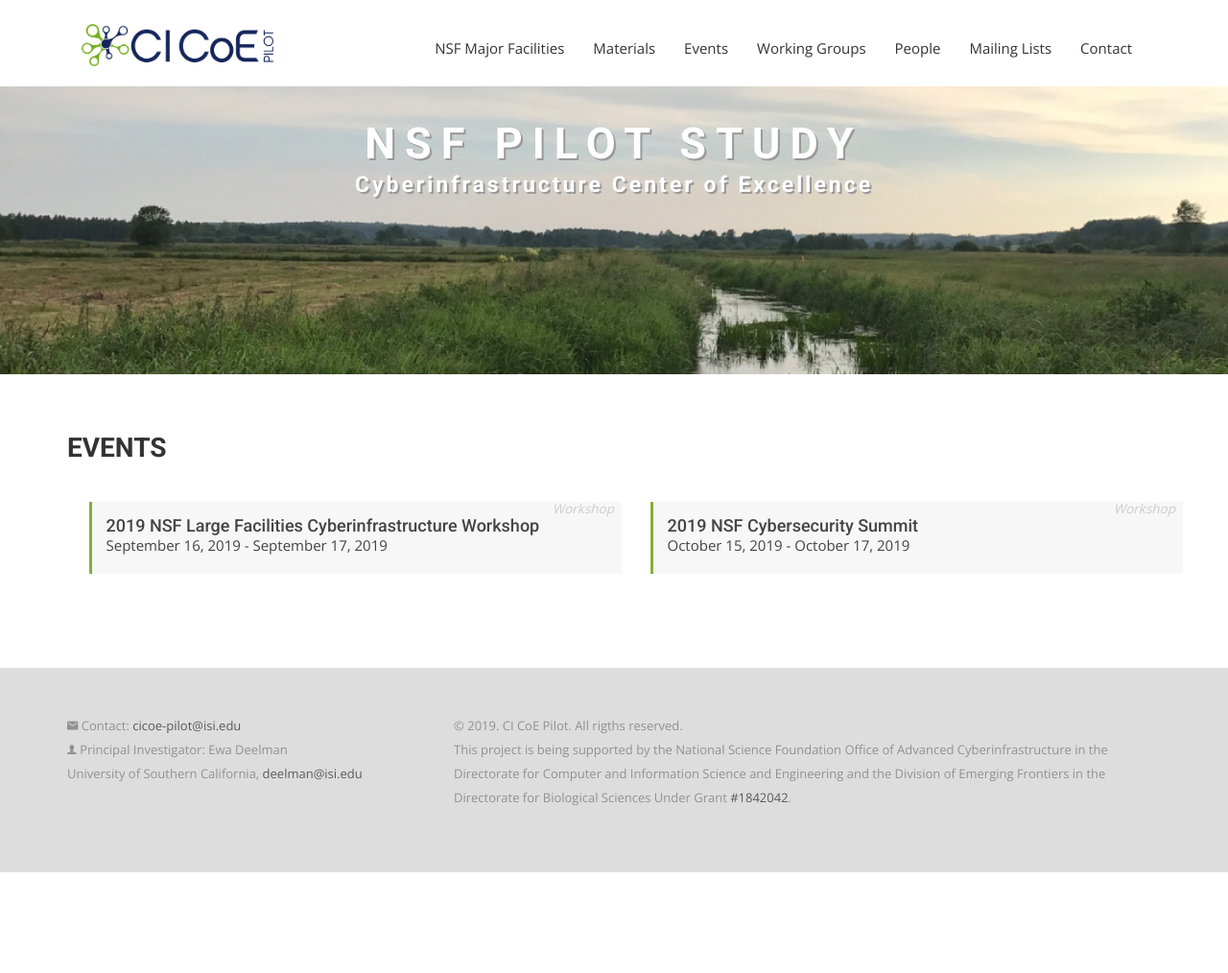
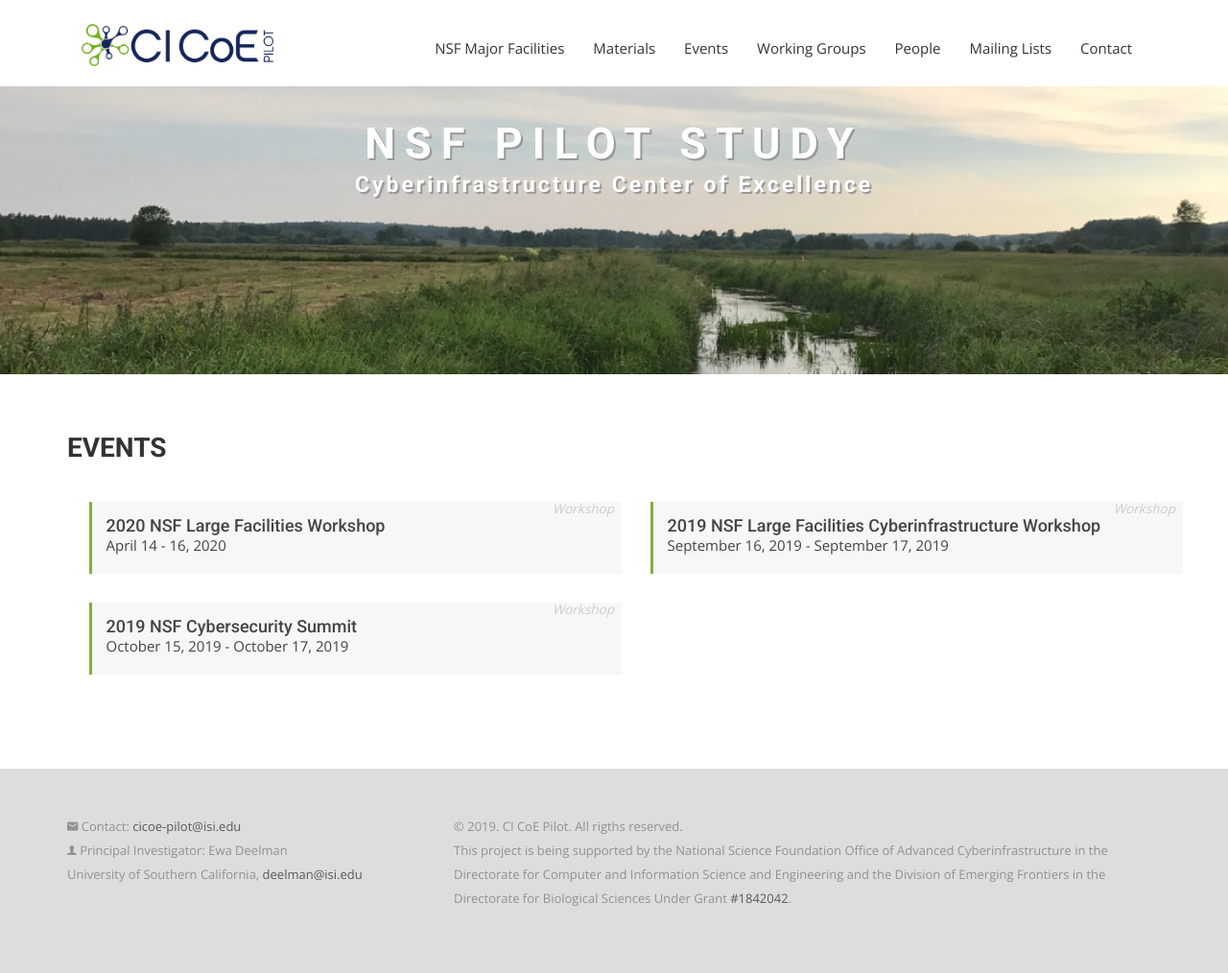
Before and after one commit to cicoe/cicoe.github.io, a Jekyll site: the page built from events.html, in a window 1280 px wide. Shown: the whole page at 96% size. Built offline with Jekyll 4.4.1, drawn with Linux system fonts in a browser that asks for light colours; nearby versions of some CDN libraries; some web fonts are replaced; before the commit the page ends 909 px from its top, so only the background shows below that; some of the changed lines change nothing that is shown.

Commit message:
Update events.yml

```diff
--- a/_data/events.yml
+++ b/_data/events.yml
@@ -1,3 +1,19 @@
+- title: "2020 NSF Large Facilities Workshop"
+  website: "https://www.largefacilitiesworkshop.com"
+  category: "Workshop"
+  date: "April 14 - 16, 2020"
+  venue: "Alexandria, VA"
+  description: "
+  The workshop is a collaborative forum for the National Science Foundation’s Large Facilities and other complex scientific facilities and organizations. Desired outcomes to support NSF’s mission and promote the scientific endeavor include:
+  <ul>
+    <li>Provide a forum to collect and share best practices and lessons learned</li>
+    <li>Discuss new initiatives and collect community input</li>
+    <li>Demonstrate project management, operations, and business-related tools and techniques</li>
+    <li>Expand our community of practice by connecting colleagues across disciplines and organizations to promote collaboration between facilities</li>
+  </ul>
+  Attendance is especially beneficial for those who have a role in the development, planning, construction or operation of large complex scientific facilities. Attendees will have the opportunity to participate in various networking events with their colleagues.
+  "
+
 - title: "2019 NSF Large Facilities Cyberinfrastructure Workshop"
   website: "http://facilitiesci.org/"
   category: "Workshop"
```
